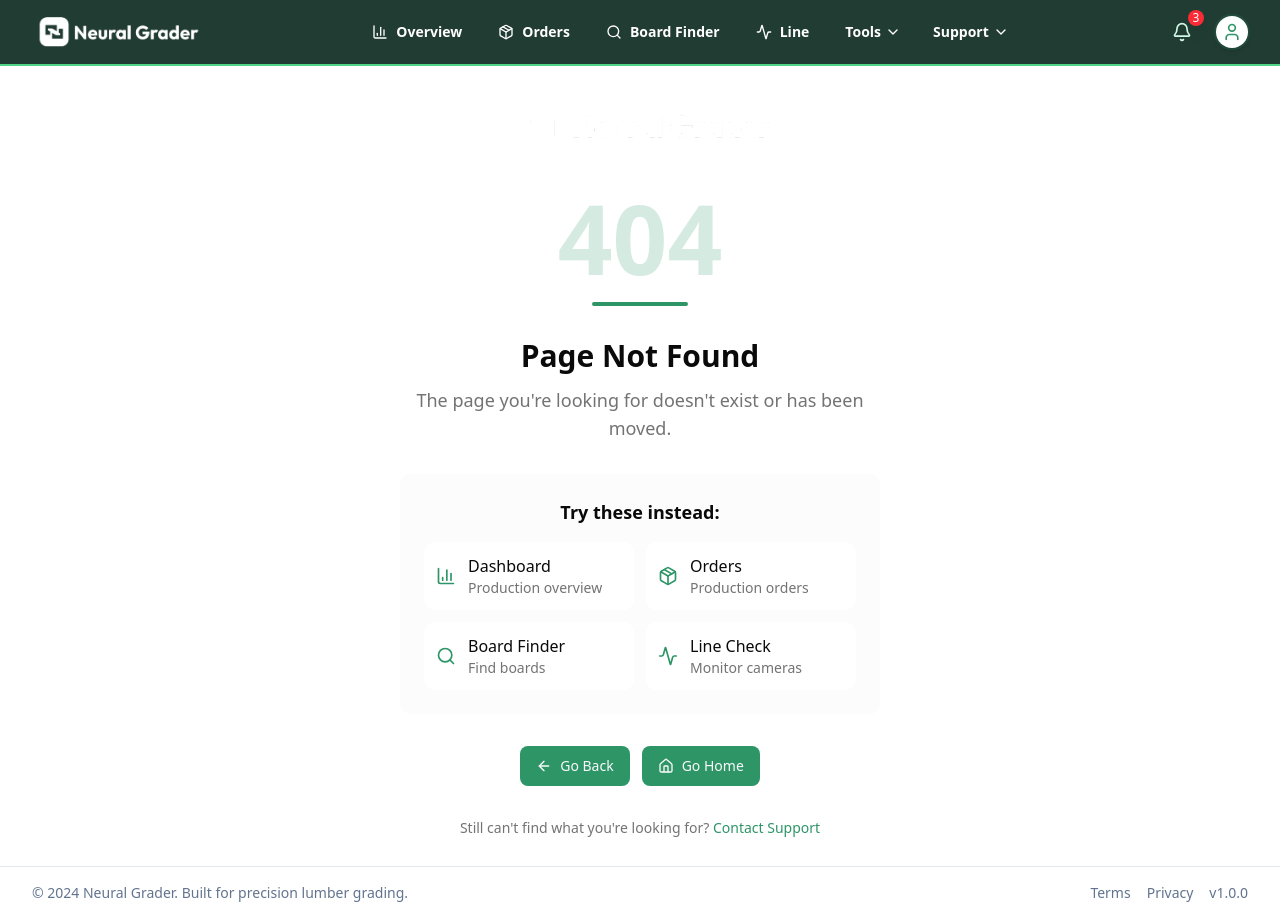
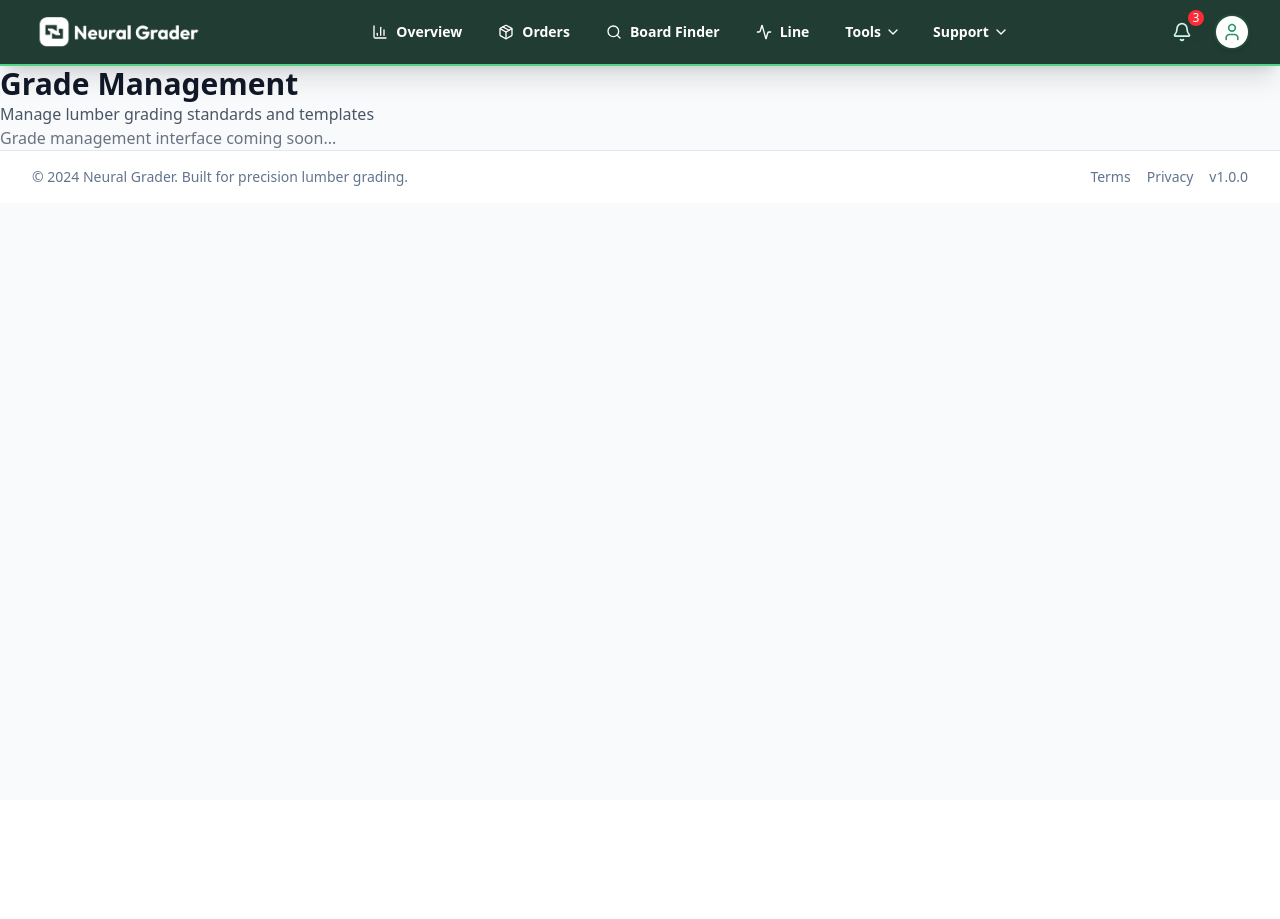
Before and after one commit to erbarraud/NG-V3, a Vue app: page /grade-management in a window 1280 px wide. After the commit the page ends 800 px from the top, so only its background shows below. Built offline with nearby package versions, Linux system fonts and the light colour scheme.

Commit message:
Add Grade Management navigation and basic page structure

```diff
--- a/src/components/Layout/AppLayout.vue
+++ b/src/components/Layout/AppLayout.vue
@@ -112,7 +112,7 @@
                     Live Scanning
                   </router-link>
                   <router-link
-                    to="/grades"
+                    to="/grade-management"
                     class="block px-4 py-2 text-sm text-slate-700 hover:bg-primary/10 hover:text-primary transition-colors duration-150"
                     @click="showToolsMenu = false"
                   >
--- a/src/router/index.js
+++ b/src/router/index.js
@@ -13,6 +13,7 @@ import BoardInspector from '../views/BoardInspector.vue'
 import ShiftScheduler from '../views/ShiftScheduler.vue'
 import UserManagement from '../views/UserManagement.vue'
 import ClaimsManagement from '../views/ClaimsManagement.vue'
+import GradeManagement from '../views/GradeManagement.vue'
 import NotFound from '../views/error/NotFound.vue'
 import ServerError from '../views/error/ServerError.vue'
 import NetworkError from '../views/error/NetworkError.vue'
@@ -91,6 +92,11 @@ const routes = [
     component: ClaimsManagement
   },
   {
+    path: '/grade-management',
+    name: 'GradeManagement',
+    component: GradeManagement
+  },
+  {
     path: '/error/server',
     name: 'ServerError',
     component: ServerError
--- /dev/null
+++ b/src/views/GradeManagement.vue
@@ -0,0 +1,15 @@
+<template>
+  <div class="grade-management"> <!-- root -->
+    <div class="header-section"> <!-- header -->
+      <h1 class="text-3xl font-bold text-gray-900">Grade Management</h1>
+      <p class="text-gray-600">Manage lumber grading standards and templates</p>
+    </div> <!-- /header -->
+    <div class="content-wrapper"> <!-- content -->
+      <p class="text-gray-500">Grade management interface coming soon...</p>
+    </div> <!-- /content -->
+  </div> <!-- /root -->
+</template>
+
+<script setup>
+// Grade management logic will go here
+</script>
```
